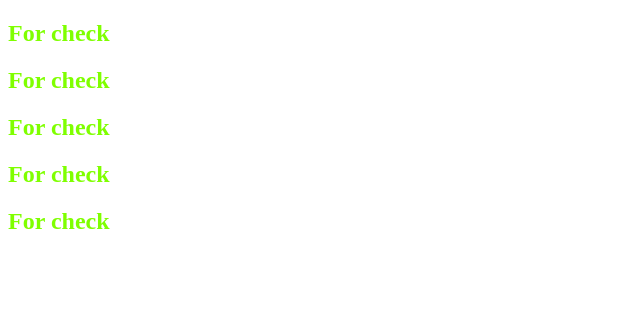
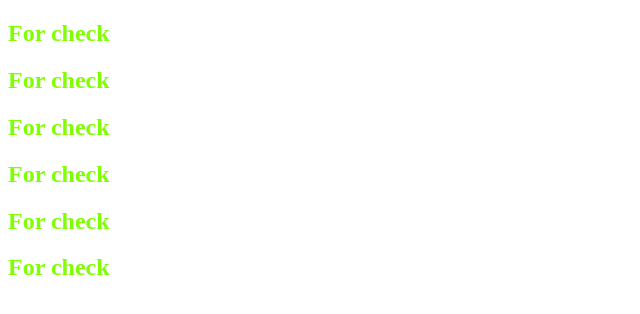
Before and after one commit to biswasanimesh/assessment-one, a plain HTML site: page index.html in a window 1280 px wide. Shown: the whole page, without its empty margins (0-640 px from the left). Drawn offline with Linux system fonts and the light colour scheme.

Commit message:
header added

```diff
--- a/index.html
+++ b/index.html
@@ -13,5 +13,6 @@
     <h2 class="style">For check</h2>
     <h2 class="style">For check</h2>
     <h2 class="style">For check</h2>
+    <h2 class="style">For check</h2>
 </body>
 </html>
```
